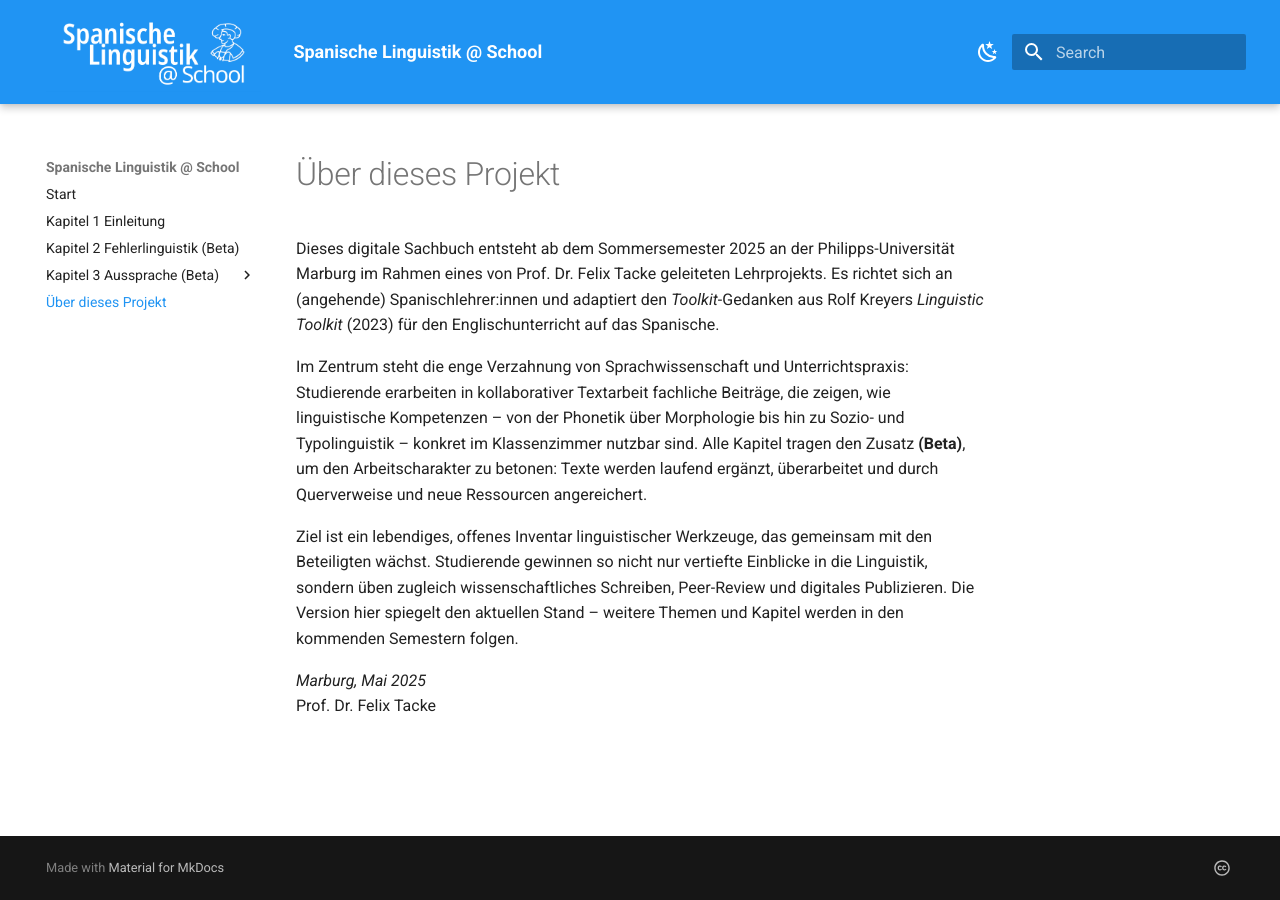
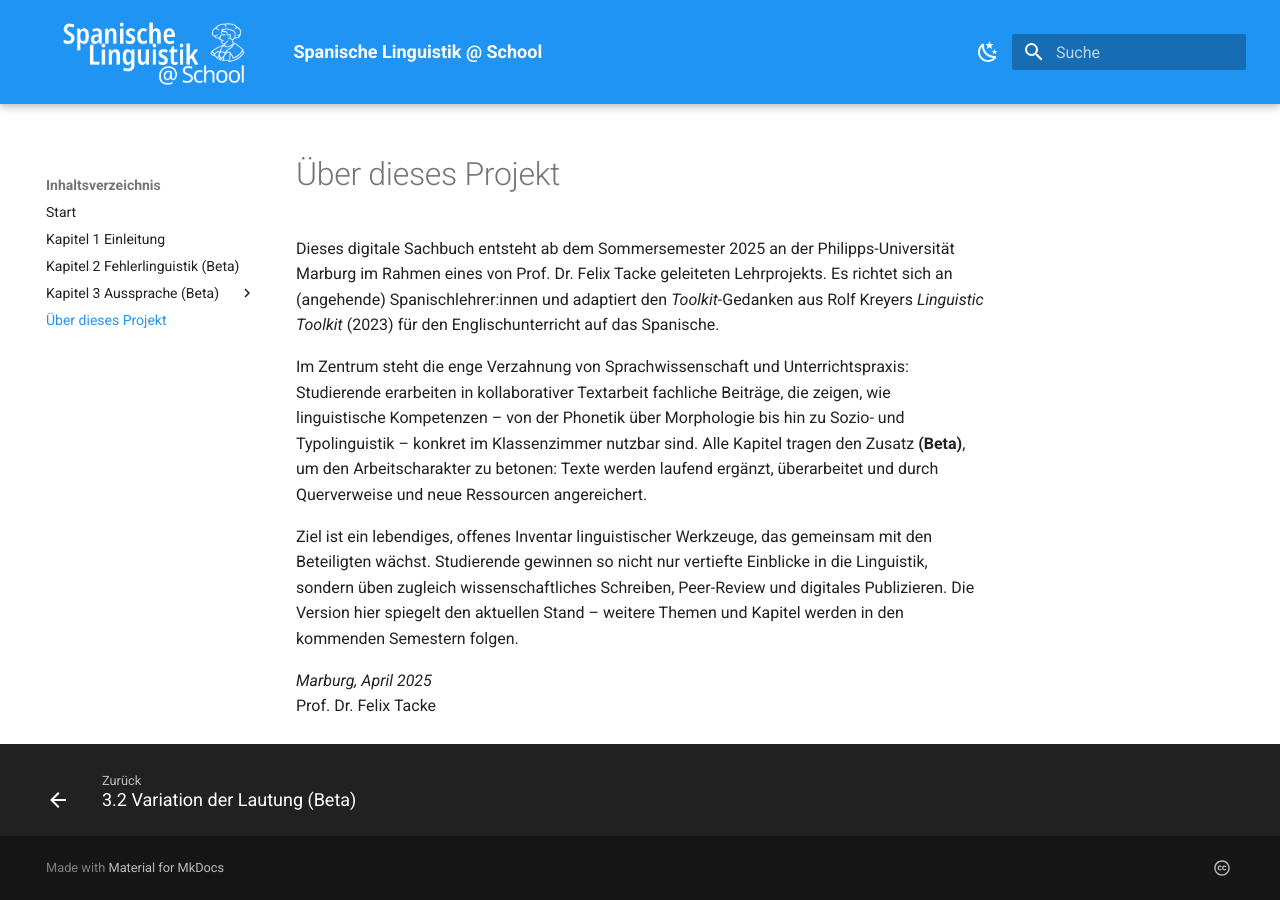
Before and after one commit to FTacke/spanisch-toolkit, an MkDocs documentation site: the page built from docs/projekt.md, in a window 1280 px wide. Built offline with MkDocs 1.6.1 and Material for MkDocs 9.7.7, drawn with Linux system fonts in a browser that asks for light colours.

Commit message:
Update docs style, language, and navigation title for clarity and localization.

```diff
--- a/docs/assets/stylesheets/overrides.css
+++ b/docs/assets/stylesheets/overrides.css
@@ -13,3 +13,12 @@
   width: auto !important;
   max-width: none !important;
 }
+
+/* Linke Navi-Überschrift umbenennen */
+.md-nav--primary .md-nav__title {
+  visibility: hidden;
+}
+.md-nav--primary .md-nav__title:after {
+  visibility: visible;
+  content: "Inhaltsverzeichnis";
+}
--- a/docs/projekt.md
+++ b/docs/projekt.md
@@ -6,5 +6,5 @@ Im Zentrum steht die enge Verzahnung von Sprachwissenschaft und Unterrichtspraxi
 
 Ziel ist ein lebendiges, offenes Inventar linguistischer Werkzeuge, das gemeinsam mit den Beteiligten wächst. Studierende gewinnen so nicht nur vertiefte Einblicke in die Linguistik, sondern üben zugleich wissenschaftliches Schreiben, Peer-Review und digitales Publizieren. Die Version hier spiegelt den aktuellen Stand – weitere Themen und Kapitel werden in den kommenden Semestern folgen.
 
-*Marburg, Mai 2025*
+*Marburg, April 2025*
 Prof. Dr. Felix Tacke
--- a/mkdocs.yml
+++ b/mkdocs.yml
@@ -5,8 +5,10 @@ theme:
     - content.code.annotate
     - content.action.edit
     - content.details
+    - navigation.footer
 
   name: material
+  language: de
   logo: assets/images/toolkit_logo.png
   favicon: assets/images/toolkit_favicon.png
   palette:
@@ -49,3 +51,4 @@ markdown_extensions:
   - footnotes
   - toc:
       permalink: true
+      title: "Struktur des Kapitels"
```
